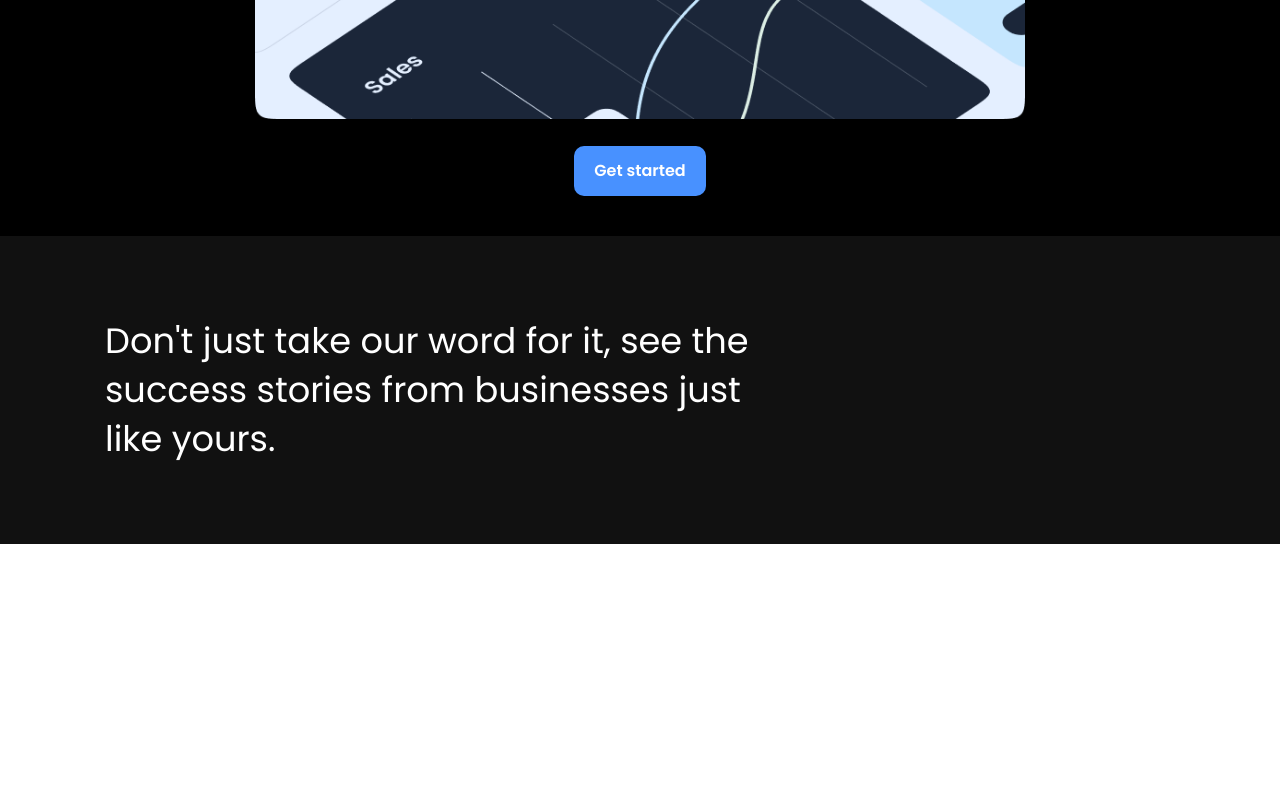
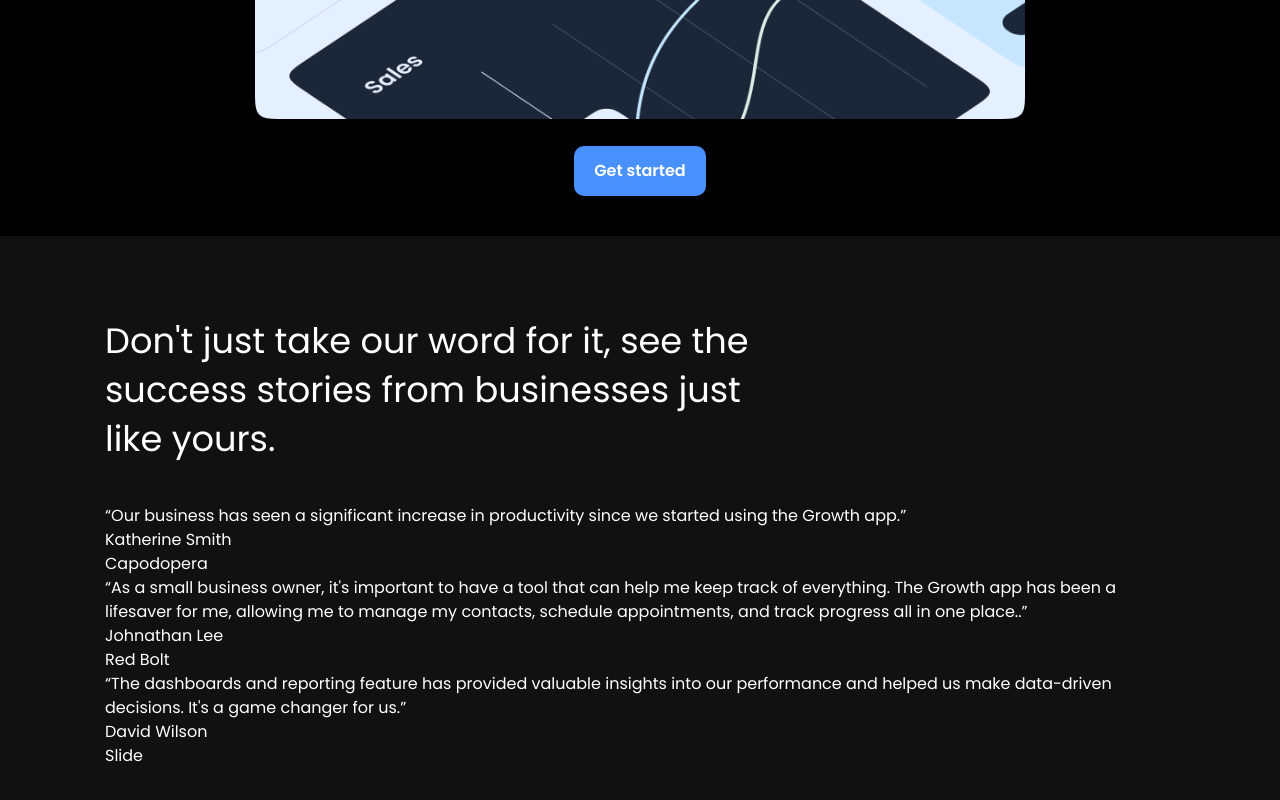
Before and after one commit to Annie-Huang/saas-landing-page, a website: page index.html in a window 1280 px wide. Shown: the part 1222-2022 px from the top of the page. Before the commit the page ends 1766 px from the top, so only its background shows below. Drawn offline with Linux system fonts and the light colour scheme.

Commit message:
Add 3 cards into the template

```diff
--- a/index.html
+++ b/index.html
@@ -94,6 +94,40 @@
           Don't just take our word for it, see the success stories from
           businesses just like yours.
         </h3>
+        <div class="testimonials-grid">
+          <div class="card">
+            <p>
+              “Our business has seen a significant increase in productivity
+              since we started using the Growth app.”
+            </p>
+
+            <p>Katherine Smith</p>
+            <p>Capodopera</p>
+          </div>
+
+          <div class="card">
+            <p>
+              “As a small business owner, it's important to have a tool that can
+              help me keep track of everything. The Growth app has been a
+              lifesaver for me, allowing me to manage my contacts, schedule
+              appointments, and track progress all in one place..”
+            </p>
+
+            <p>Johnathan Lee</p>
+            <p>Red Bolt</p>
+          </div>
+
+          <div class="card">
+            <p>
+              “The dashboards and reporting feature has provided valuable
+              insights into our performance and helped us make data-driven
+              decisions. It's a game changer for us.”
+            </p>
+
+            <p>David Wilson</p>
+            <p>Slide</p>
+          </div>
+        </div>
       </div>
     </section>
   </body>
```
